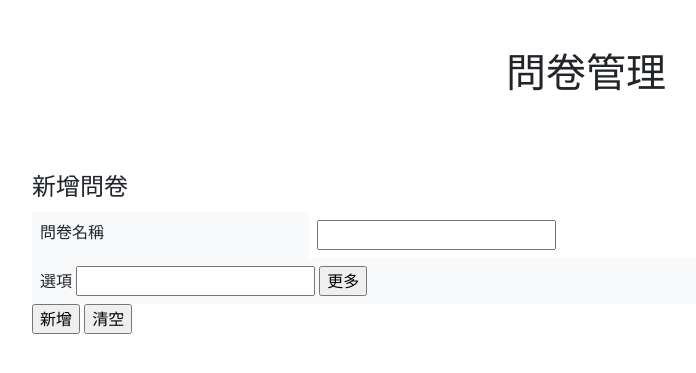
After one commit to weii917/11202-PHP-6-bquiz, a PHP site: page /q2/admin.php in a window 1280 px wide. The commit adds this page. Shown: the top 373 px of the page, without its empty margins (54-750 px from the left). Run offline with PHP 8.4, Linux system fonts and the light colour scheme.

Commit message:
建立問券管理後台

```diff
--- a/q1/index.php
+++ b/q1/index.php
@@ -51,6 +51,7 @@ include_once "db.php";
                     <td><input type="text" name="text[]" id="" value="<?=$row['text'];?>" style="width:90%"></td>
                     <td><input type="radio" name="sh" id="" value="<?=$row['id'];?>" <?=($row['sh']==1)?'checked':'';?>></td>
                     <td><input type="checkbox" name="del[]" id="" value="<?=$row['id']?>"></td>
+                    <!-- 當他點下去會到 upload_title.php帶入id-->
                     <td><input class='btn btn-primary' type="button" value="更新圖片" onclick="op('#cover','#cvr','upload_title.php?id=<?=$row['id'];?>')"></td>
                     <input type="hidden" name="id[]" value="<?=$row['id']?>">
                 </tr>
--- a/q1/update_title.php
+++ b/q1/update_title.php
@@ -1,4 +1,6 @@
 <?php
+// upload_title更新導入到update_title
+// 執行檢查POST是否存在id就執行搬移圖片更新資料庫的img['name']
 include_once "db.php";
 if(isset($_POST['id'])){
     $row=$Title->find($_POST['id']);
--- a/q1/upload_title.php
+++ b/q1/upload_title.php
@@ -6,6 +6,7 @@
             <td>標題區圖片:</td>
             <td><input type="file" name="img" id=""></td>
             <input type="hidden" name="id" value="<?=$_GET['id'];?>">
+            <!-- 從index.php按更新圖片，網址裡帶過來的id有id代表有圖片要更新 -->
         </tr>
     </table>
 <div class="text-center">
--- /dev/null
+++ b/q2/admin.php
@@ -0,0 +1,43 @@
+<!DOCTYPE html>
+<html lang="en">
+
+<head>
+    <meta charset="UTF-8">
+    <meta name="viewport" content="width=device-width, initial-scale=1.0">
+    <title>問卷管理後台</title>
+    <link rel="stylesheet" href="../css/bootstrap.css">
+</head>
+
+<body>
+    <header class="container p-5">
+        <h1 class="text-center">問卷管理</h1>
+    </header>
+    <main class="container p-3">
+        <fieldset>
+            <legend>新增問卷</legend>
+            <form action="add_que.php" method="post">
+                <div class="d-flex">
+                    <div class="col-3 bg-light p-2">問卷名稱</div>
+                    <div class="col-6 p-2">
+                        <input type="text" name="subject" id="">
+                    </div>
+                </div>
+                <div class="bg-light">
+                    <div class="p-2">
+                        <label for="">選項</label>
+                        <input type="text" name="opt[]">
+                        <input type="button" value="更多">
+                    </div>
+                </div>
+                <div>
+                    <input type="button" value="新增">
+                    <input type="button" value="清空">
+                </div>
+            </form>
+        </fieldset>
+    </main>
+    <script src="../js/jquery-3.4.1.min.js"></script>
+    <script src="../js/bootstrap.js"></script>
+</body>
+
+</html>
```
